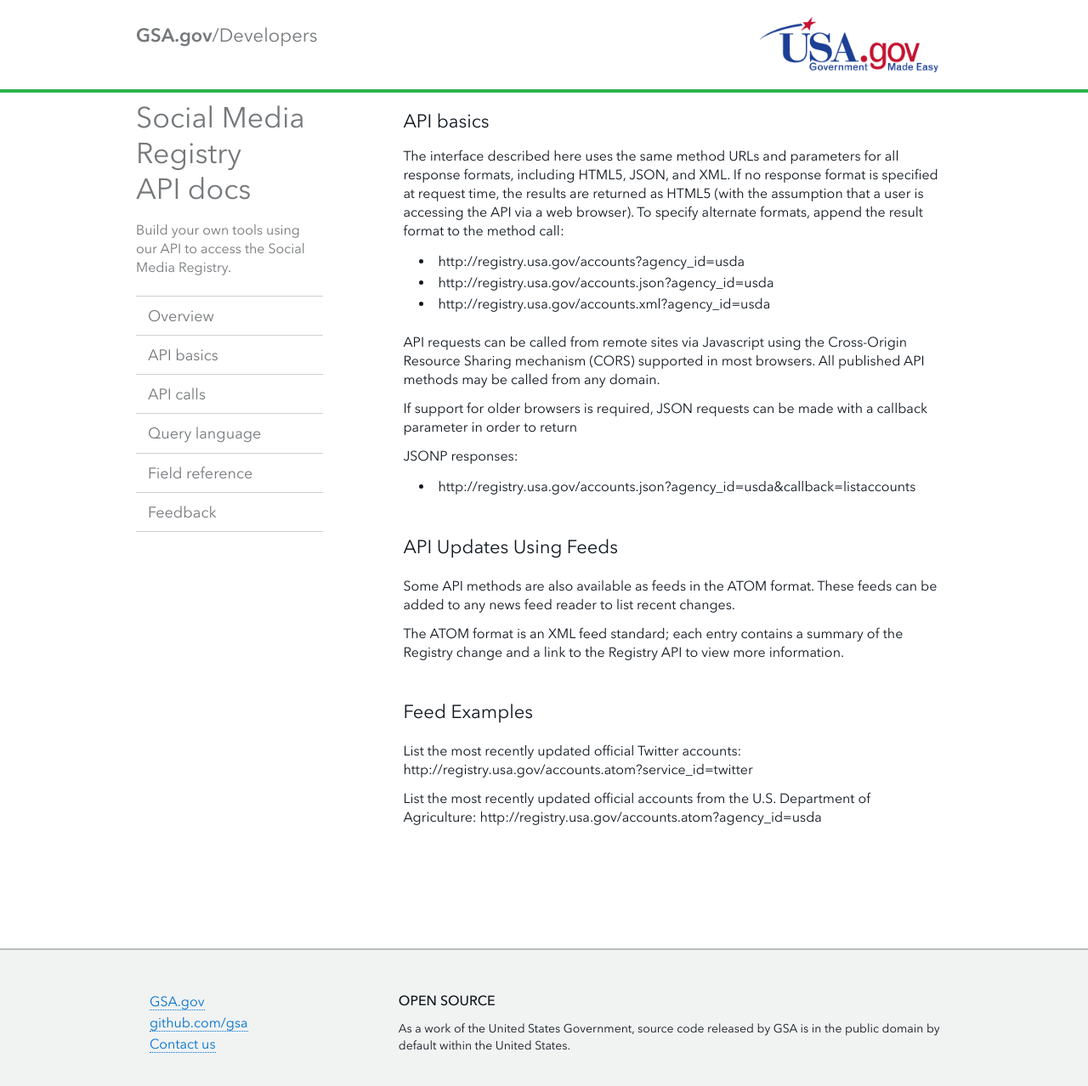
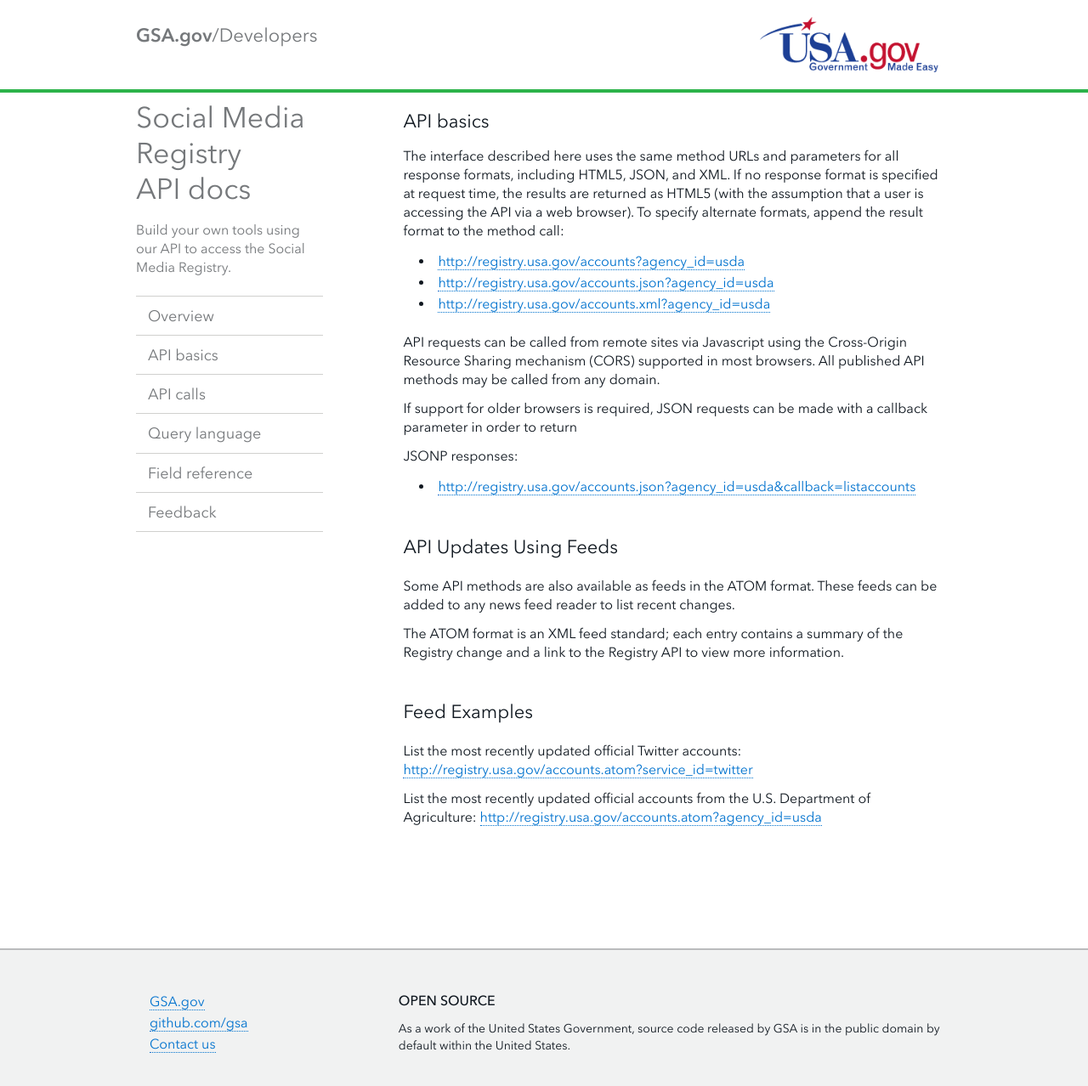
Before and after one commit to GSA/social-media-registry-api, a Jekyll site: the page built from basics.md, in a window 1280 px wide and 1297 px high. Shown: the top 1278 px of the window at 85% size. Built offline with Jekyll 4.4.1, drawn with Linux system fonts in a browser that asks for light colours; Markdown is read by kramdown in place of the engine named in the settings; part of the change alters nothing that is shown.

Commit message:
adding links

```diff
--- a/basics.md
+++ b/basics.md
@@ -8,16 +8,17 @@ nav: basics
 
 The interface described here uses the same method URLs and parameters for all response formats, including HTML5, JSON, and XML. If no response format is specified at request time, the results are returned as HTML5 (with the assumption that a user is accessing the API via a web browser). To specify alternate formats, append the result format to the method call:
 
-* http://registry.usa.gov/accounts?agency_id=usda
-* http://registry.usa.gov/accounts.json?agency_id=usda
-* http://registry.usa.gov/accounts.xml?agency_id=usda
+* [http://registry.usa.gov/accounts?agency_id=usda](http://registry.usa.gov/accounts?agency_id=usda)
+* [http://registry.usa.gov/accounts.json?agency_id=usda](http://registry.usa.gov/accounts.json?agency_id=usda)
+* [http://registry.usa.gov/accounts.xml?agency_id=usda](http://registry.usa.gov/accounts.xml?agency_id=usda)
 
 API requests can be called from remote sites via Javascript using the Cross-Origin Resource Sharing mechanism (CORS) supported in most browsers. All published API methods may be called from any domain.
 
 If support for older browsers is required, JSON requests can be made with a callback parameter in order to return
 
 JSONP responses:
-* http://registry.usa.gov/accounts.json?agency_id=usda&callback=listaccounts
+
+* [http://registry.usa.gov/accounts.json?agency_id=usda&callback=listaccounts](http://registry.usa.gov/accounts.json?agency_id=usda&callback=listaccounts)
 
 ### API Updates Using Feeds
 
@@ -27,6 +28,6 @@ The ATOM format is an XML feed standard; each entry contains a summary of the Re
 
 ### Feed Examples
 
-List the most recently updated official Twitter accounts: http://registry.usa.gov/accounts.atom?service_id=twitter
+List the most recently updated official Twitter accounts: [http://registry.usa.gov/accounts.atom?service_id=twitter](http://registry.usa.gov/accounts.atom?service_id=twitter)
 
-List the most recently updated official accounts from the U.S. Department of Agriculture: http://registry.usa.gov/accounts.atom?agency_id=usda
+List the most recently updated official accounts from the U.S. Department of Agriculture: [http://registry.usa.gov/accounts.atom?agency_id=usda](http://registry.usa.gov/accounts.atom?agency_id=usda)
```
